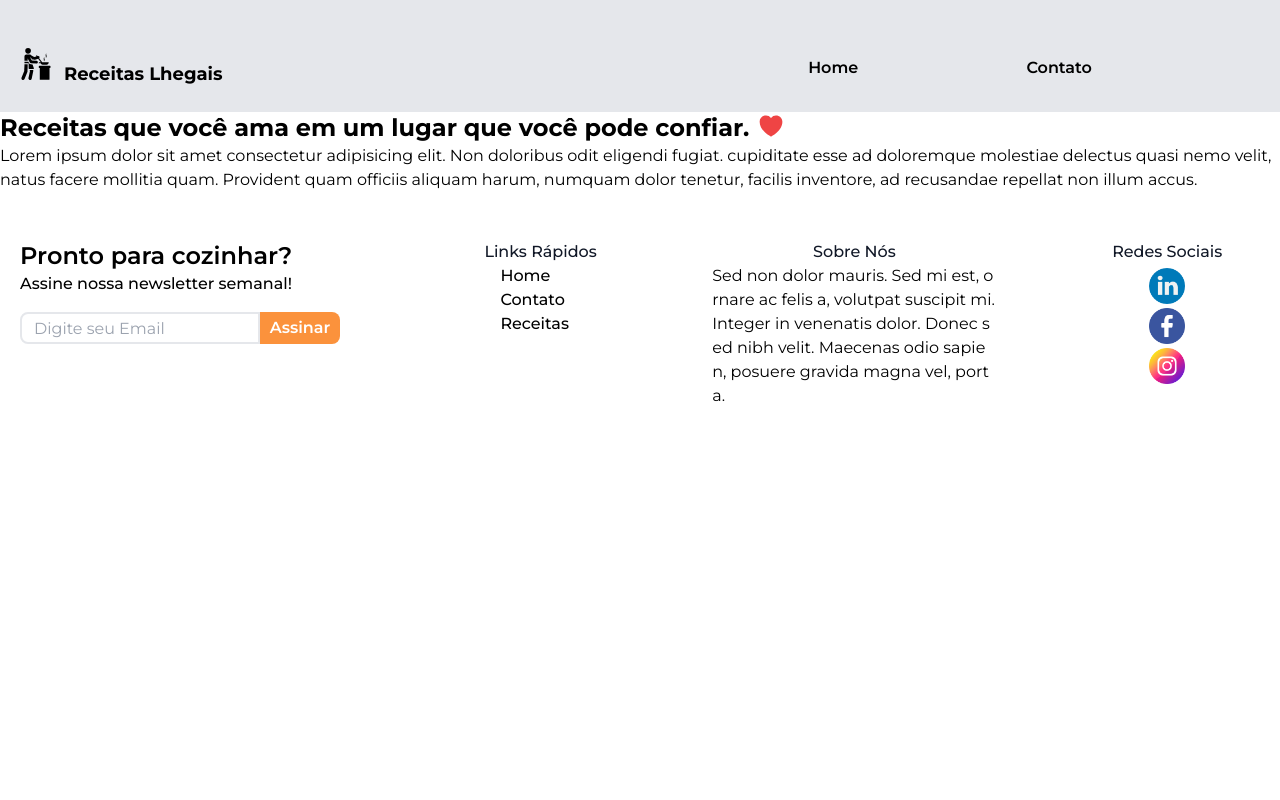
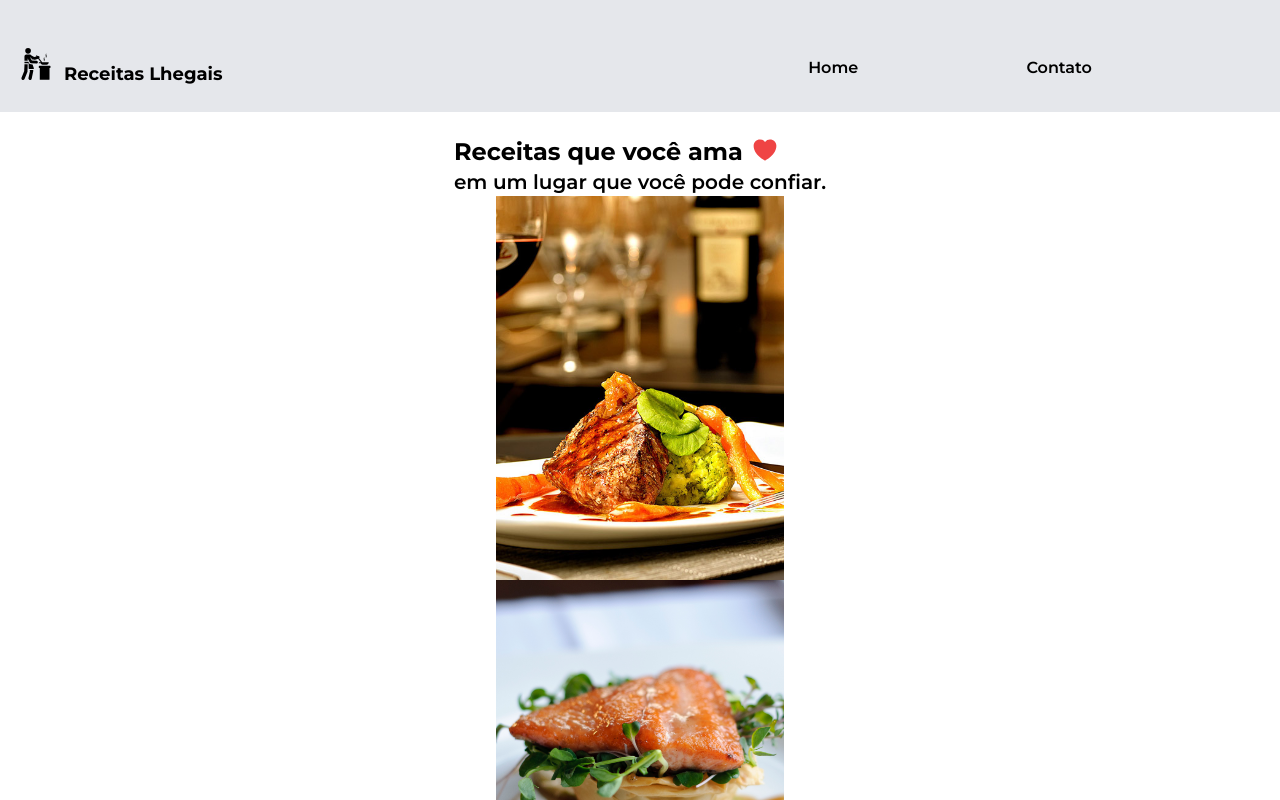
Before and after one commit to oisol/recipes-react, a React (Vite) app: page /artigo in a window 1280 px wide. Shown: the top 800 px of the page. Built offline with nearby package versions, Linux system fonts and the light colour scheme.

Commit message:
Titulo e imagens adicionados

```diff
--- a/src/pages/article/index.jsx
+++ b/src/pages/article/index.jsx
@@ -8,26 +8,26 @@ import pic3 from '../../assets/imgs/f3.jpg';
 const Article = () => {
 
     return (
+        <div>
+            <Header/>
 
-        <div className="">
-            <Header/>
-            <div className="">
-                <section className="flex gap-2">
-                    <h2 className="text-2xl font-bold">Receitas que você ama em um lugar que você pode confiar.</h2>
-                    <svg xmlns="http://www.w3.org/2000/svg" viewBox="0 0 24 24" fill="currentColor" className="w-7 h-7 text-red-500">
-                        <path d="M11.645 20.91l-.007-.003-.022-.012a15.247 15.247 0 01-.383-.218 25.18 25.18 0 01-4.244-3.17C4.688 15.36 2.25 12.174 2.25 8.25 2.25 5.322 4.714 3 7.688 3A5.5 5.5 0 0112 5.052 5.5 5.5 0 0116.313 3c2.973 0 5.437 2.322 5.437 5.25 0 3.925-2.438 7.111-4.739 9.256a25.175 25.175 0 01-4.244 3.17 15.247 15.247 0 01-.383.219l-.022.012-.007.004-.003.001a.752.752 0 01-.704 0l-.003-.001z" />
-                    </svg>
+            <div className="flex flex-col mt-6 items-center justify-center">
 
+                <section>
+                    <span className="flex gap-2 text-2xl font-bold ">Receitas que você ama {style.heartIcon}</span>
+                    <p className="text-xl font-semibold">em um lugar que você pode confiar.</p>
                 </section>
-                {/* <img src={pic1} alt="" />
-                <img src={pic2} alt="" />
-                <img src={pic3} alt="" /> */}
-                <p className="">
+
+                <img className="h-96 w-72 object-cover" src={pic1} alt="" />
+                <img className="h-96 w-72 object-cover" src={pic2} alt="" />
+                <img className="h-96 w-72 object-cover" src={pic3} alt="" />
+                {/* <p className="">
                     Lorem ipsum dolor sit amet consectetur adipisicing elit. Non doloribus odit eligendi fugiat.
                     cupiditate esse ad doloremque molestiae delectus quasi nemo velit, natus facere mollitia quam.
                     Provident quam officiis aliquam harum, numquam dolor tenetur, facilis inventore, ad recusandae repellat non illum accus.
-                </p>
+                </p> */}
             </div>
+
             <Footer/>
         </div>
     )
@@ -35,6 +35,11 @@ const Article = () => {
 
 const style = {
     mainContent: ``,
+    heartIcon:
+            <svg xmlns="http://www.w3.org/2000/svg" viewBox="0 0 24 24" fill="currentColor" className="w-7 h-7 text-red-500">
+                <path d="M11.645 20.91l-.007-.003-.022-.012a15.247 15.247 0 01-.383-.218 25.18 25.18 0 01-4.244-3.17C4.688 15.36 2.25 12.174 2.25 8.25 2.25 5.322 4.714 3 7.688 3A5.5 5.5 0 0112 5.052 5.5 5.5 0 0116.313 3c2.973 0 5.437 2.322 5.437 5.25 0 3.925-2.438 7.111-4.739 9.256a25.175 25.175 0 01-4.244 3.17 15.247 15.247 0 01-.383.219l-.022.012-.007.004-.003.001a.752.752 0 01-.704 0l-.003-.001z" />
+            </svg>
+
 }
 
 export default Article;
```
